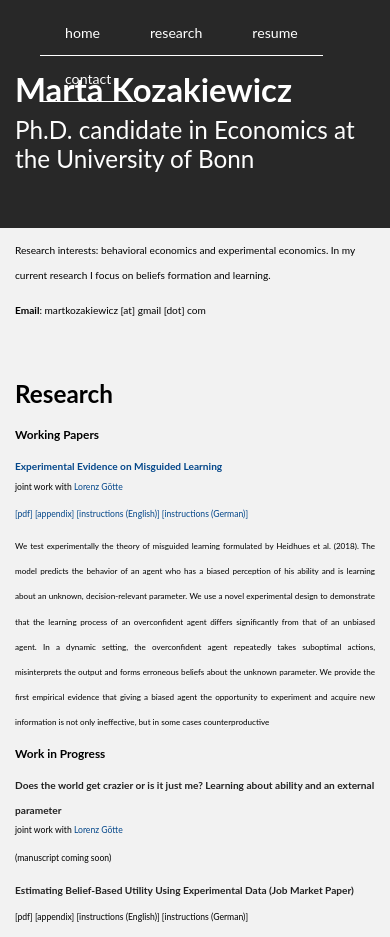
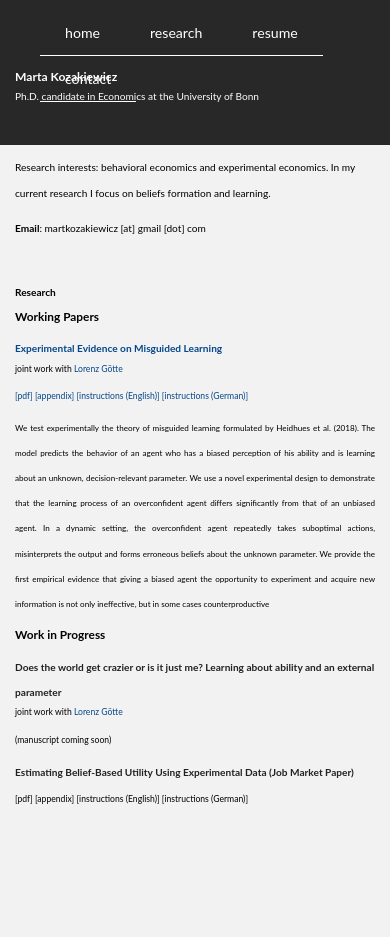
Before and after one commit to marta-kozakiewicz/marta-kozakiewicz.github.io, a Jekyll site: the page built from index.md, in a window 390 px wide. Built offline with Jekyll 4.4.1, drawn with Linux system fonts in a browser that asks for light colours; after the commit the page ends 900 px from its top, so only the background shows below that.

Commit message:
working on mobile

```diff
--- a/_sass/theme.scss
+++ b/_sass/theme.scss
@@ -333,4 +333,10 @@ img {
     .container{
         @include fluidType(10px, 12px);
     }
+    h1 {
+        @include fluidType(12px, 14px);
+    }
+    h2 {
+        @include fluidType(10px, 12px);
+    }
 }
```
Also changed, not shown: 1 other file.
